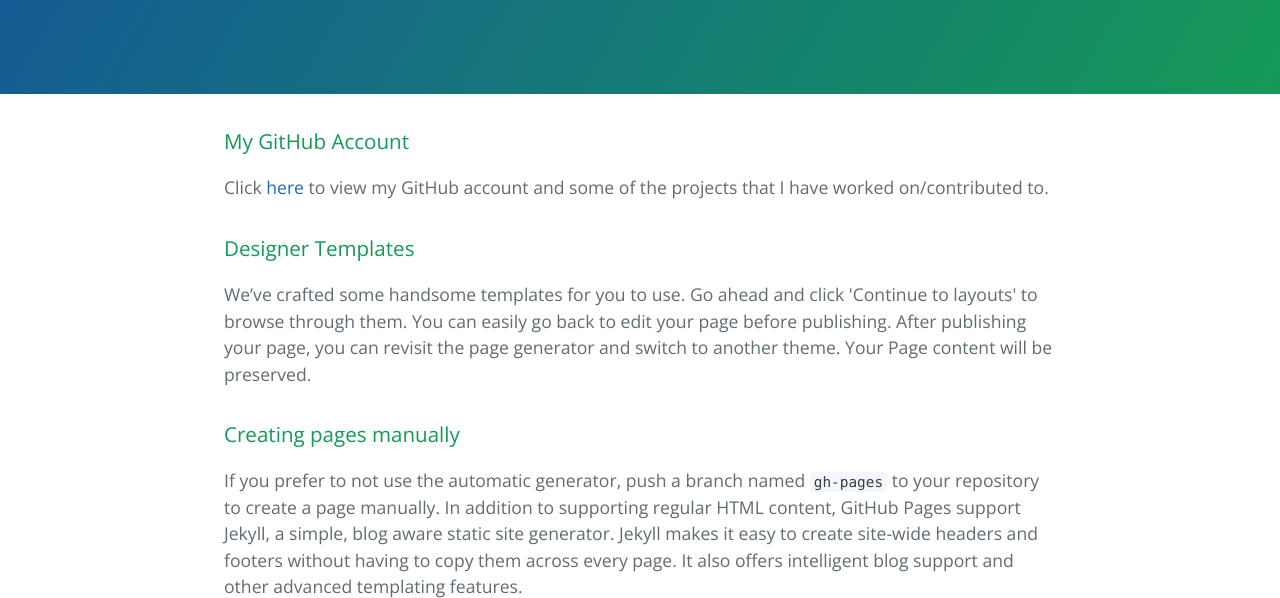
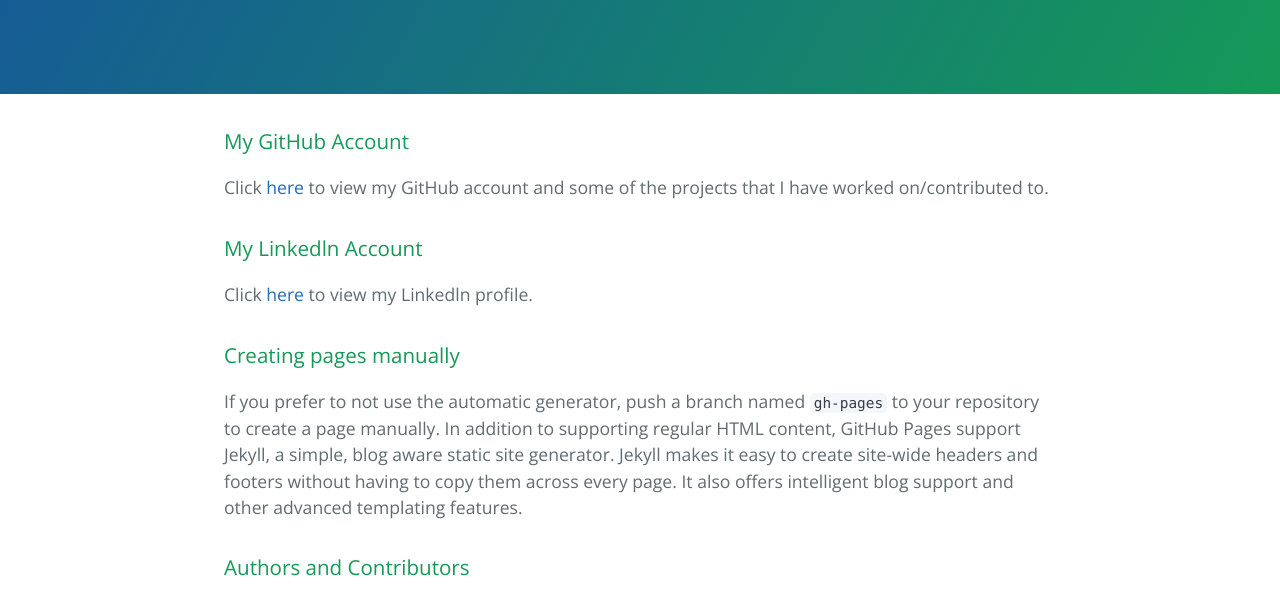
Before and after one commit to nsudini/nsudini.github.io, a plain HTML site: page index.html in a window 1280 px wide. Shown: the part 176-774 px from the top of the page. Drawn offline with nearby package versions, Linux system fonts and the light colour scheme.

Commit message:
Update index.html

```diff
--- a/index.html
+++ b/index.html
@@ -22,9 +22,9 @@
 <p>Click <a href="https://github.com/nsudini">here</a> to view my GitHub account and some of the projects that I have worked on/contributed to.</p>
 
 <h3>
-<a id="designer-templates" class="anchor" href="#designer-templates" aria-hidden="true"><span aria-hidden="true" class="octicon octicon-link"></span></a>Designer Templates</h3>
+<a id="designer-templates" class="anchor" href="#designer-templates" aria-hidden="true"><span aria-hidden="true" class="octicon octicon-link"></span></a>My Linkedln Account</h3>
 
-<p>We’ve crafted some handsome templates for you to use. Go ahead and click 'Continue to layouts' to browse through them. You can easily go back to edit your page before publishing. After publishing your page, you can revisit the page generator and switch to another theme. Your Page content will be preserved.</p>
+<p>Click <a href="https://www.linkedin.com/in/nitin-sudini-398b97107">here</a> to view my Linkedln profile.</p>
 
 <h3>
 <a id="creating-pages-manually" class="anchor" href="#creating-pages-manually" aria-hidden="true"><span aria-hidden="true" class="octicon octicon-link"></span></a>Creating pages manually</h3>
```
